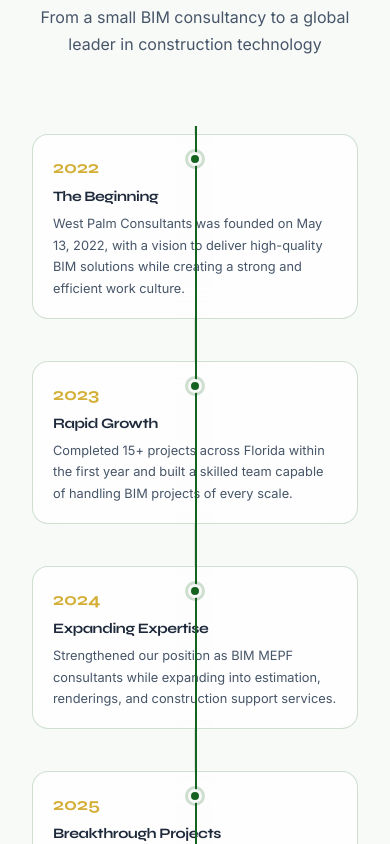
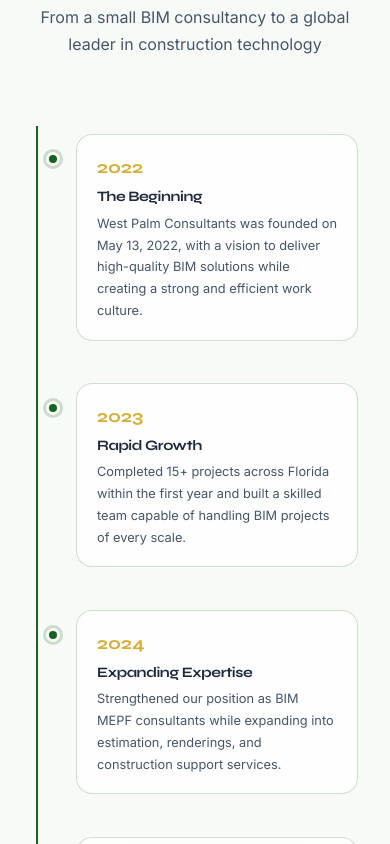
Before and after one commit to lakshyasharma9/west-palm, a Next.js app in the folder Frontend/: page /about in a window 390 px wide. Shown: the part 9360-10204 px from the top of the page. Built offline with nearby package versions, Linux system fonts and the light colour scheme; no server answers.

Commit message:
fix: mobile UI - timeline line position, newsletter top padding, laptop mockup, trusted by section

```diff
--- a/Frontend/src/app/newsletter/page.tsx
+++ b/Frontend/src/app/newsletter/page.tsx
@@ -26,7 +26,7 @@
     <>
       <style>{`
         /* ─── Page ─── */
-        .nlp-page { min-height:100vh; background:#f5f8f5; }
+        .nlp-page { min-height:100vh; background:#f5f8f5; padding-top:clamp(100px, 14vh, 140px); }
 
         /* ─── Two-column grid ─── */
         .nlp-wrap {
--- a/Frontend/src/components/ClientsCarousel.tsx
+++ b/Frontend/src/components/ClientsCarousel.tsx
@@ -29,24 +29,23 @@
   return (
     <section style={{ backgroundColor: '#F8FAF8', paddingTop: '80px', paddingBottom: '40px', marginTop: '60px', marginBottom: '40px', overflow: 'hidden' }}>
       <div style={{ maxWidth: '1400px', margin: '0 auto', paddingLeft: 'clamp(20px, 5vw, 80px)', paddingRight: 'clamp(20px, 5vw, 80px)' }}>
-        <div className="flex flex-col md:flex-row items-start" style={{ gap: 'clamp(32px, 6vw, 80px)' }}>
+        <div className="flex flex-col md:flex-row items-center md:items-start" style={{ gap: 'clamp(32px, 6vw, 80px)' }}>
 
           {/* Left Side - Title */}
-          <div className="flex-shrink-0 w-full md:w-[350px]">
+          <div className="flex-shrink-0 w-full md:w-[350px] text-center md:text-left">
             <h2
               style={{
                 fontFamily: 'var(--font-heading)',
-                fontSize: 'clamp(40px, 10vw, 70px)',
+                fontSize: 'clamp(36px, 10vw, 70px)',
                 fontWeight: 500,
                 lineHeight: 0.9,
                 color: '#0d1f0d',
-                marginBottom: '48px',
+                marginBottom: '24px',
                 textTransform: 'uppercase',
                 letterSpacing: '2px'
               }}
             >
-              TRUSTED<br />
-              BY
+              TRUSTED BY
             </h2>
             <p style={{
               fontSize: '14px',
@@ -56,8 +55,7 @@
               textTransform: 'uppercase',
               lineHeight: 1.4
             }}>
-              INDUSTRY<br />
-              LEADERS
+              INDUSTRY LEADERS
             </p>
           </div>
 
--- a/Frontend/src/components/Timeline.tsx
+++ b/Frontend/src/components/Timeline.tsx
@@ -12,33 +12,25 @@
   return (
     <div ref={containerRef} style={{ position: "relative", maxWidth: "720px", margin: "0 auto", padding: "0 16px" }}>
 
-      {/* Vertical line — center on all screens */}
-      <div style={{
-        position: "absolute",
-        left: "50%",
-        top: 0, bottom: 0, width: "2px",
-        background: "rgba(20,99,33,0.12)",
-        transform: "translateX(-50%)",
-      }}/>
-      <motion.div style={{
-        position: "absolute",
-        left: "50%",
-        top: 0, bottom: 0, width: "2px",
+      {/* Vertical line — left on mobile, center on desktop */}
+      <div className="absolute top-0 bottom-0 w-[2px] left-[20px] md:left-1/2 md:-translate-x-1/2"
+        style={{ background: "rgba(20,99,33,0.12)" }}
+      />
+      <motion.div className="absolute top-0 bottom-0 w-[2px] left-[20px] md:left-1/2 md:-translate-x-1/2"
+        style={{
           background: "#146321",
           transformOrigin: "top",
-        transform: "translateX(-50%)",
           scaleY, zIndex: 10,
-      }}/>
+        }}
+      />
 
       <div style={{ display: "flex", flexDirection: "column", gap: "clamp(32px, 5vh, 48px)", paddingTop: "8px", paddingBottom: "8px" }}>
         {milestones.map((item, i) => (
           <div key={i} style={{ position: "relative", display: "flex", alignItems: "flex-start", justifyContent: "center" }}>
 
-            {/* Dot — center on all screens */}
-            <div style={{
-              position: "absolute",
-              left: "50%",
-              transform: "translateX(-50%)",
+            {/* Dot — left on mobile, center on desktop */}
+            <div className="absolute left-[14px] md:left-1/2 md:-translate-x-1/2"
+              style={{
                 top: "18px",
                 width: "14px", height: "14px",
                 borderRadius: "50%",
@@ -47,12 +39,13 @@
                 boxShadow: "0 0 0 3px rgba(20,99,33,0.2)",
                 zIndex: 20,
                 flexShrink: 0,
-            }}/>
+              }}
+            />
 
-            {/* Card — alternating on desktop, centered on mobile */}
-            <div className={`w-full flex ${i % 2 === 0 ? "md:justify-start" : "md:justify-end"} justify-center`}>
-              {/* Mobile: centered cards */}
-              <div className="md:hidden w-full max-w-sm">
+            {/* Card — alternating on desktop, right-of-line on mobile */}
+            <div className={`w-full flex ${i % 2 === 0 ? "md:justify-start" : "md:justify-end"} justify-start`}>
+              {/* Mobile: cards to the right of timeline line */}
+              <div className="md:hidden w-full" style={{ paddingLeft: "44px" }}>
                 <motion.div
                   initial={{ opacity: 0, y: 20 }}
                   whileInView={{ opacity: 1, y: 0 }}
```
Also changed, not shown: Frontend/src/components/LaptopMockup.tsx (+18 -20 lines). Lines whose indentation alone changed are shown as unchanged.
